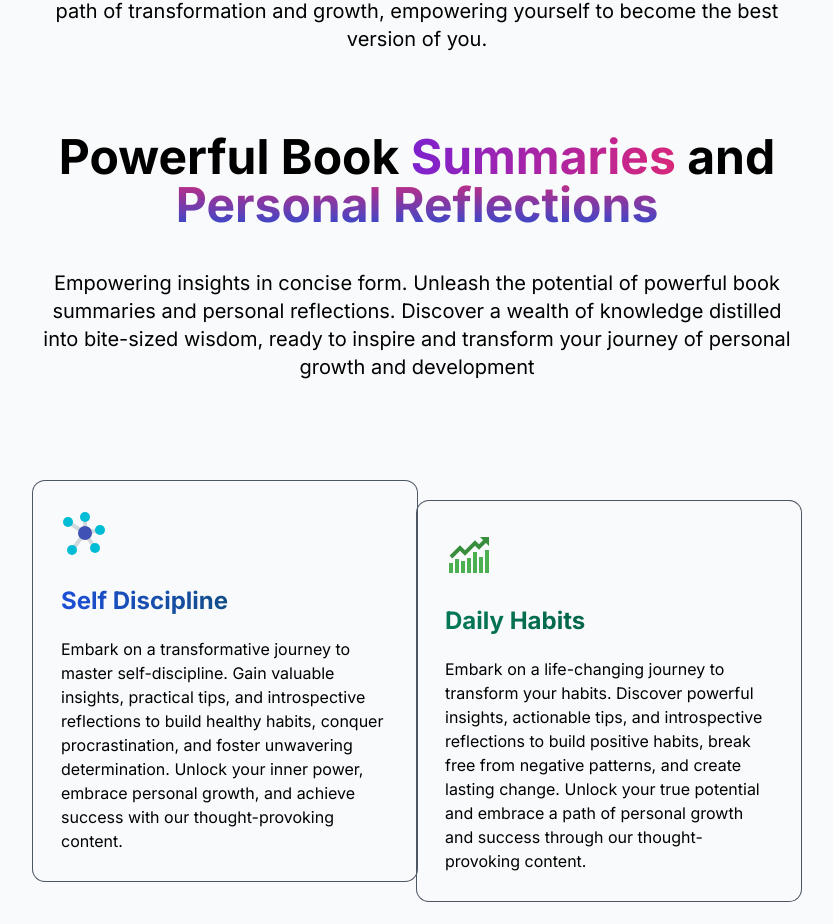
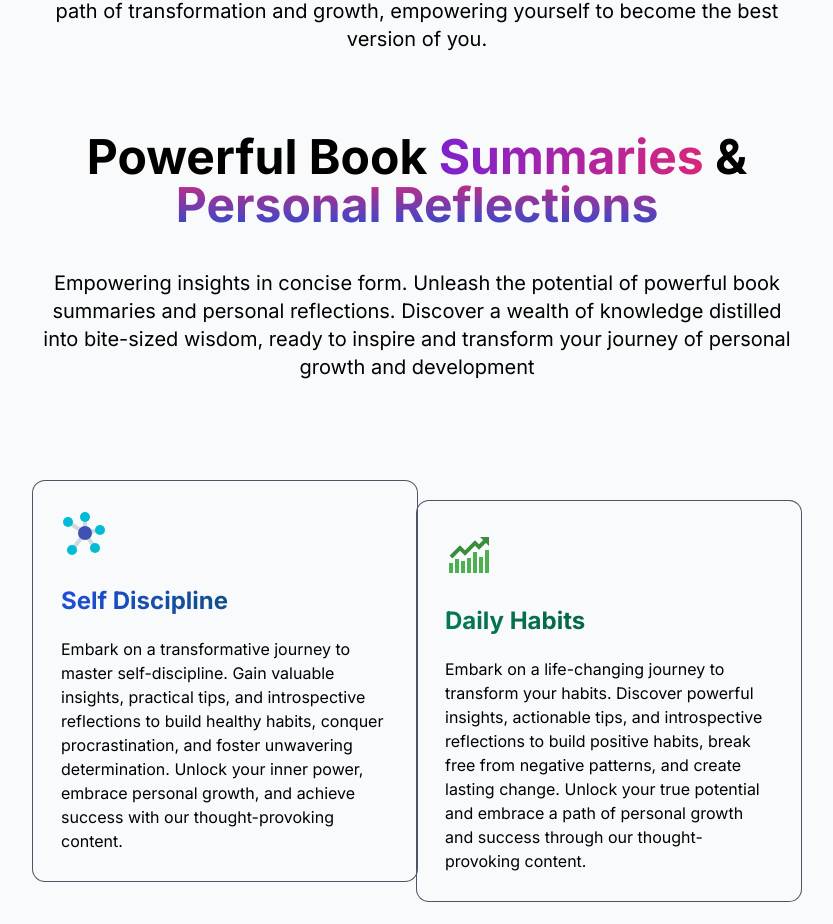
Before and after one commit to kennyAnyi9/blog-bureau, a Next.js app: page / in a window 1280 px wide. Shown: the part 1459-2383 px from the top of the page, without its empty margins (223-1056 px from the left). Built offline with nearby package versions, Linux system fonts and the light colour scheme.

Commit message:
refactor: refactor

```diff
--- a/src/app/page.tsx
+++ b/src/app/page.tsx
@@ -59,7 +59,6 @@ export default function Home() {
       </nav>
 
       <div className="flex  flex-col relative top-20 h-fit mb-28  items-center mt-10 md:mt-20 w-11/12 md:w-3/5">
-        {" "}
         <div className="flex flex-col lg:flex-row">
           <h1
             className="text-7xl  font-extrabold dark:shadow-xl
@@ -196,7 +195,7 @@ export default function Home() {
             >
               Summaries{" "}
             </span>
-            <span className="text-black dark:text-white">and </span>
+            <span className="text-black dark:text-white">& </span>
             <span
               className="text-transparent bg-clip-text
                     bg-gradient-to-t from-blue-700 to-pink-600"
@@ -322,7 +321,7 @@ export default function Home() {
               </span>
             </h1>
           </div>
-          <div className=" w-full lg:w-1/2 rounded-xl h-fit bg-gray-200  dark:bg-zinc-950 dark:ring-2 ring-zinc-950 flex flex-col">
+          <div className=" w-full lg:w-1/2 rounded-xl h-fit bg-gray-200  dark:bg-zinc-900 dark:ring-2 ring-zinc-950 flex flex-col">
             <div className="flex justify-center items-center">
               <Image
                 layout="responsive"
```
